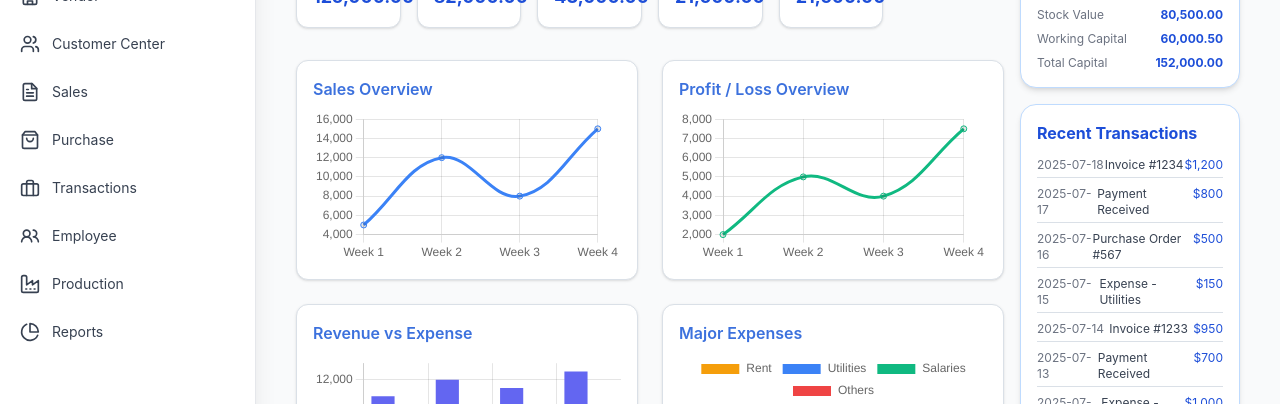
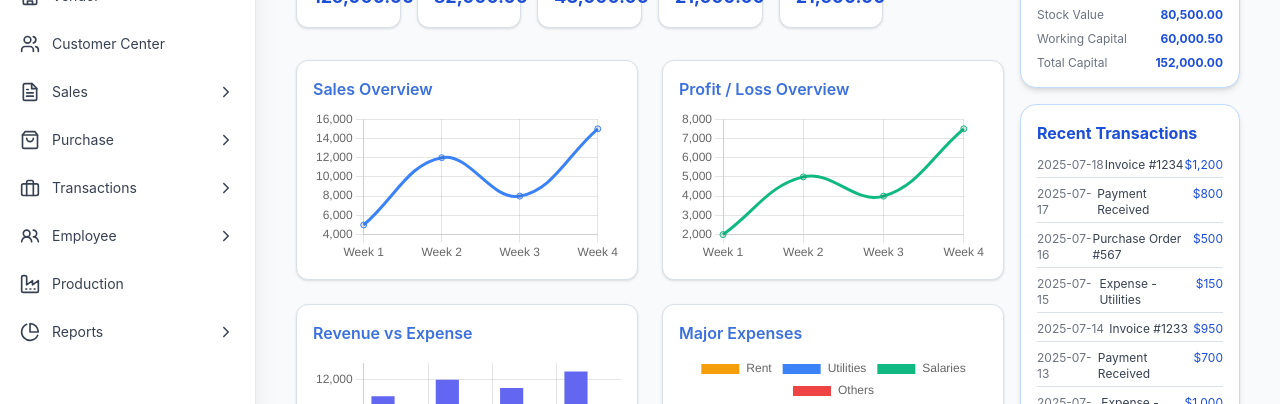
Before and after one commit to HkSoft83/AccERP, a React (Vite) app: page / in a window 1280 px wide. Shown: the part 258-662 px from the top of the page. Built offline with nearby package versions, Linux system fonts and the light colour scheme.

Commit message:
Expansion to sub-menu items

```diff
--- a/src/components/Layout.jsx
+++ b/src/components/Layout.jsx
@@ -174,25 +174,8 @@ const Layout = () => {
           <nav className={`flex-1 p-2 overflow-y-auto ${sidebarCollapsed ? 'items-center' : ''}`}>
             <ul>
               {navItems.map(item => (
-              <li key={item.name} className="mb-1">
-                <NavLink
-                  to={item.path}
-                  className={({ isActive }) =>
-                    `flex items-center p-3 rounded-lg transition-all duration-200 ease-in-out
-                    hover:bg-blue-100 dark:hover:bg-gray-800 hover:text-blue-600 dark:hover:text-gray-100
-                    ${isActive ? 'bg-blue-100 dark:bg-gray-800 text-blue-600 dark:text-gray-100 font-semibold shadow-sm' : 'text-gray-700 dark:text-gray-300'}
-                    ${sidebarCollapsed ? 'justify-center' : ''}`
-                  }
-                >
-                  {({ isActive }) => (
-                    <>
-                      <item.icon className={`w-5 h-5 flex-shrink-0 ${sidebarCollapsed ? '' : 'mr-3'} ${isActive ? 'text-blue-600 dark:text-gray-100' : ''}`} />
-                      {!sidebarCollapsed && <span className="text-sm">{item.name}</span>}
-                    </>
-                  )}
-                </NavLink>
-              </li>
-            ))}
+                <SidebarLink key={item.name} item={item} />
+              ))}
             </ul>
           </nav>
           {/* Settings/Logout */}
```
